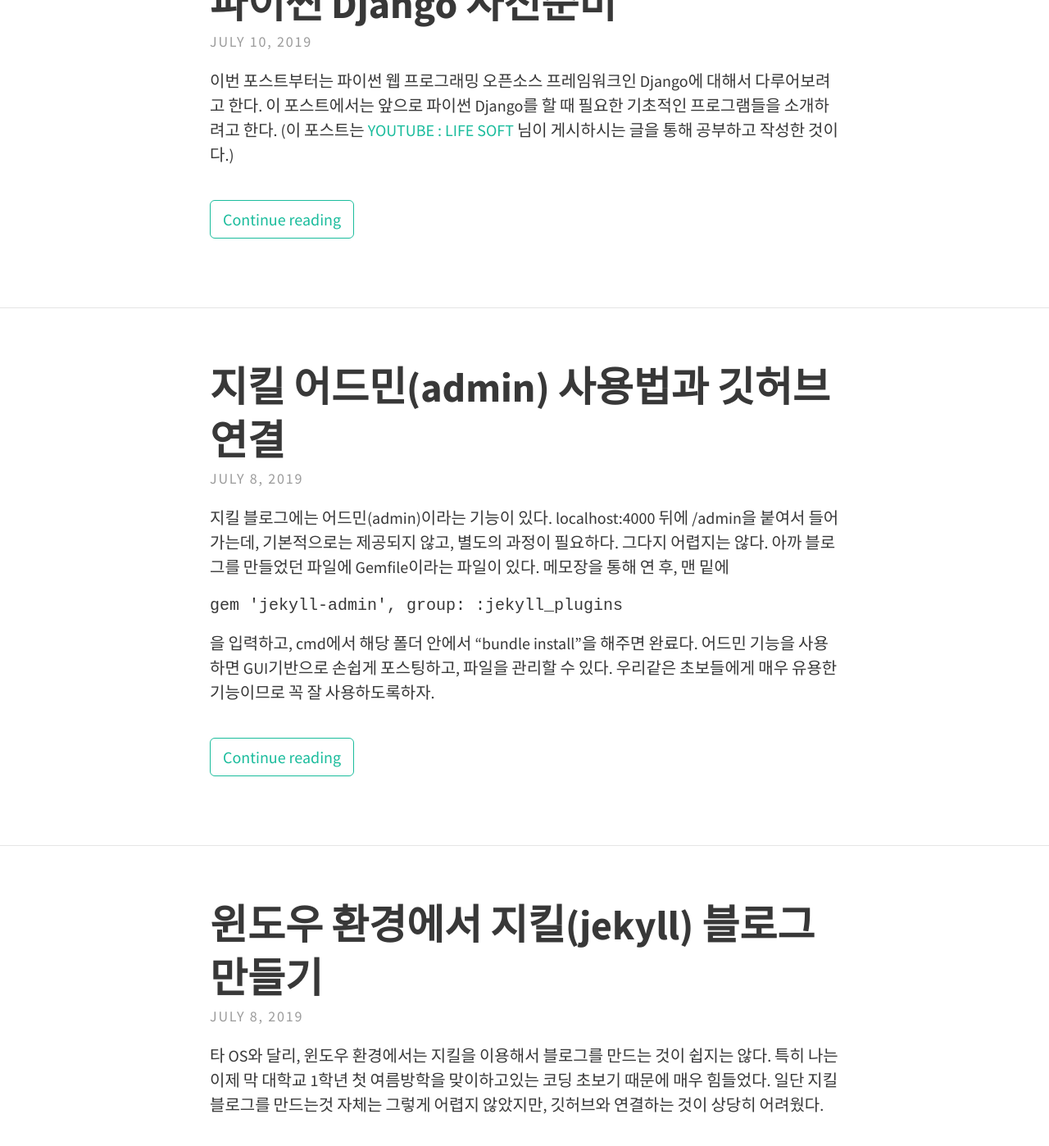
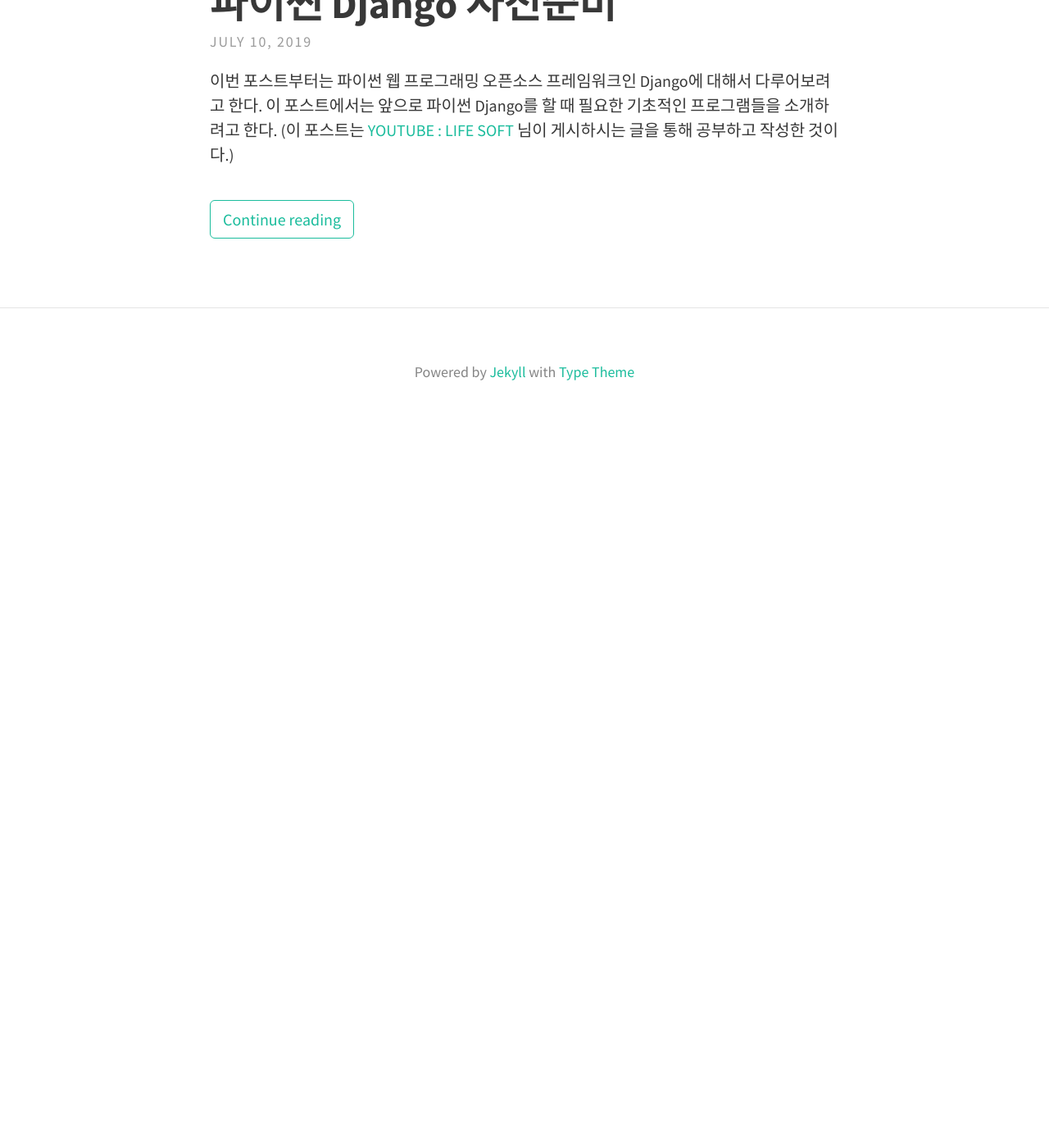
Before and after one commit to HwangToLee/HwangToLee.github.io, a Jekyll site: the page built from index.html, in a window 1280 px wide and 1400 px high, scrolled down 803 px. Shown: the whole window at 82% size. Built offline with Jekyll 4.4.1, drawn with Linux system fonts in a browser that asks for light colours; nearby versions of some CDN libraries; the list of posts is cut into pages by our own code; after the commit the page ends 1334 px from its top, so only the background shows below that.

Commit message:
delete jekyll category

````diff
--- a/_includes/header.html
+++ b/_includes/header.html
@@ -57,11 +57,6 @@
 				<li><a href="/Python/Django">Django</a></li>
 			</ul>
 		  </li>
-		  <li><a href="/">Github blog</a>
-			<ul>
-				<li><a href="/Github_blog/Jekyll">Jekyll</a></li>
-			</ul>
-		  </li>
 
 		</ul>
 	  </div>
--- a/_posts/2019-07-08-admin.md
+++ /dev/null
@@ -1,27 +0,0 @@
----
-title: 지킬 어드민(admin) 사용법과 깃허브 연결
-date: '2019-07-08 15:00:00'
-categories: Github_blog/Jekyll
----
-
-지킬 블로그에는 어드민(admin)이라는 기능이 있다.
-localhost:4000 뒤에 /admin을 붙여서 들어가는데, 기본적으로는 제공되지 않고, 별도의 과정이 필요하다.
-그다지 어렵지는 않다. 아까 블로그를 만들었던 파일에 Gemfile이라는 파일이 있다.
-메모장을 통해 연 후, 맨 밑에
-```
-gem 'jekyll-admin', group: :jekyll_plugins
-```
-을 입력하고, cmd에서 해당 폴더 안에서 "bundle install"을 해주면 완료다.
-어드민 기능을 사용하면 GUI기반으로 손쉽게 포스팅하고, 파일을 관리할 수 있다.
-우리같은 초보들에게 매우 유용한 기능이므로 꼭 잘 사용하도록하자.
-
-이제 웹 페이지를 만들었으면 남들이 볼 수 있도록 인터넷 세상에 올려줘야한다.
-그리고, 지킬은 깃허브를 통해 무료로 호스팅할 수 있다.
-
-[깃허브](https://github.com/)에 로그인한 후, 저장소(repository)를 만든다.
-이름은 username.github.io로 만들어야한다. 만들고 난 후, 소스트리나 github desktop등을 이용해서
-로컬 리포지터리에 연결한다. (그냥 cmd로도 할 수는 있다. 난 못한다...)
-그 다음, 이미 만들었던 블로그 파일을 그냥 그대로 복사 붙여넣기를 하면 끝인다.
-다른 좀 더 세련된 방법들도 많은 것 같지만, 나는 많은 시행착오 끝에 이렇게해서 마지막에 성공했다.
-
-그 다음, 해당 로컬 레포지토리 파일에서 cmd로 jekyll serve를 해서 어드민 기능을 이용하면서 변경된 점은 git을 이용해서 서로 적용하는 식으로 블로그를 이용하면 된다.
--- a/_posts/2019-07-08-making-blog.md
+++ /dev/null
@@ -1,29 +0,0 @@
----
-title: 윈도우 환경에서 지킬(jekyll) 블로그 만들기
-date: '2019-07-08 10:11:47'
-categories: Github_blog/Jekyll
----
-
-타 OS와 달리, 윈도우 환경에서는 지킬을 이용해서 블로그를 만드는 것이 쉽지는 않다.
-특히 나는 이제 막 대학교 1학년 첫 여름방학을 맞이하고있는 코딩 초보기 때문에 매우 힘들었다.
-일단 지킬 블로그를 만드는것 자체는 그렇게 어렵지 않았지만, 깃허브와 연결하는 것이 상당히 어려웠다.
-
-우선, 윈도우 환경에서 jekyll을 사용하려면 Ruby를 설치해야한다.
-[https://rubyinstaller.org/downloads/](https://rubyinstaller.org/downloads/) 이 곳에서 루비를 받으면 된다.
-나는 사이트에서 Ruby+Devkit 2.5.5-1 (x64) 를 추천하는 것 같아서 이 버전을 받았다.
-설치 후 나오는 cmd창에서 1번 2번 3번 세가지 중 무얼 설치할 것인지 묻는데, 잘 모르겠으면 1, 2, 3을 선택하라고 해서
-나는 1, 2, 3을 썼다.
-
-그 다음, 지킬 홈페이지에서  지킬을 사용하는 방법이 잘 나와있다.
-한글버전 ([https://jekyllrb-ko.github.io/](https://jekyllrb-ko.github.io/))은 업데이트가 조금 느리긴하지만, 한글인 것이 너무 좋다.
-간단하게 설명하자면, 루비를 설치한 후 cmd창을 다시 켜서 "gem install jekyll bundler"를 치면 지킬이 설치된다.
-
-
-그 후, "jekyll new 블로그이름"을 입력하면 해당 블로그 이름을 이름으로 가진 폴더가 생기고, 그 안에 기본적인 파일들이 생긴다.
-(블로그 이름은 github와 연결할 때를 위해 username.github.io로 하는 것이 좋다고 한다.)
-cd 블로그이름을 해서 cmd에서 그 폴더 안으로 들어간 후, "jekyll serve"라고 입력하면
-http://localhost:4000 이라는 웹사이트에 로컬로 자신의 블로그가 생긴 것을 볼 수 있다.
-
-![](http://localhost:4000/assets/%C4%B8%C3%B3.PNG)
-
-깃허브와 연결하는 것과 admin페이지를 사용하는 것은 다음 포스팅에서 다루도록 하겠다.
````
Also changed, not shown: category/jekyll.md (deleted, +0 -9 lines).
